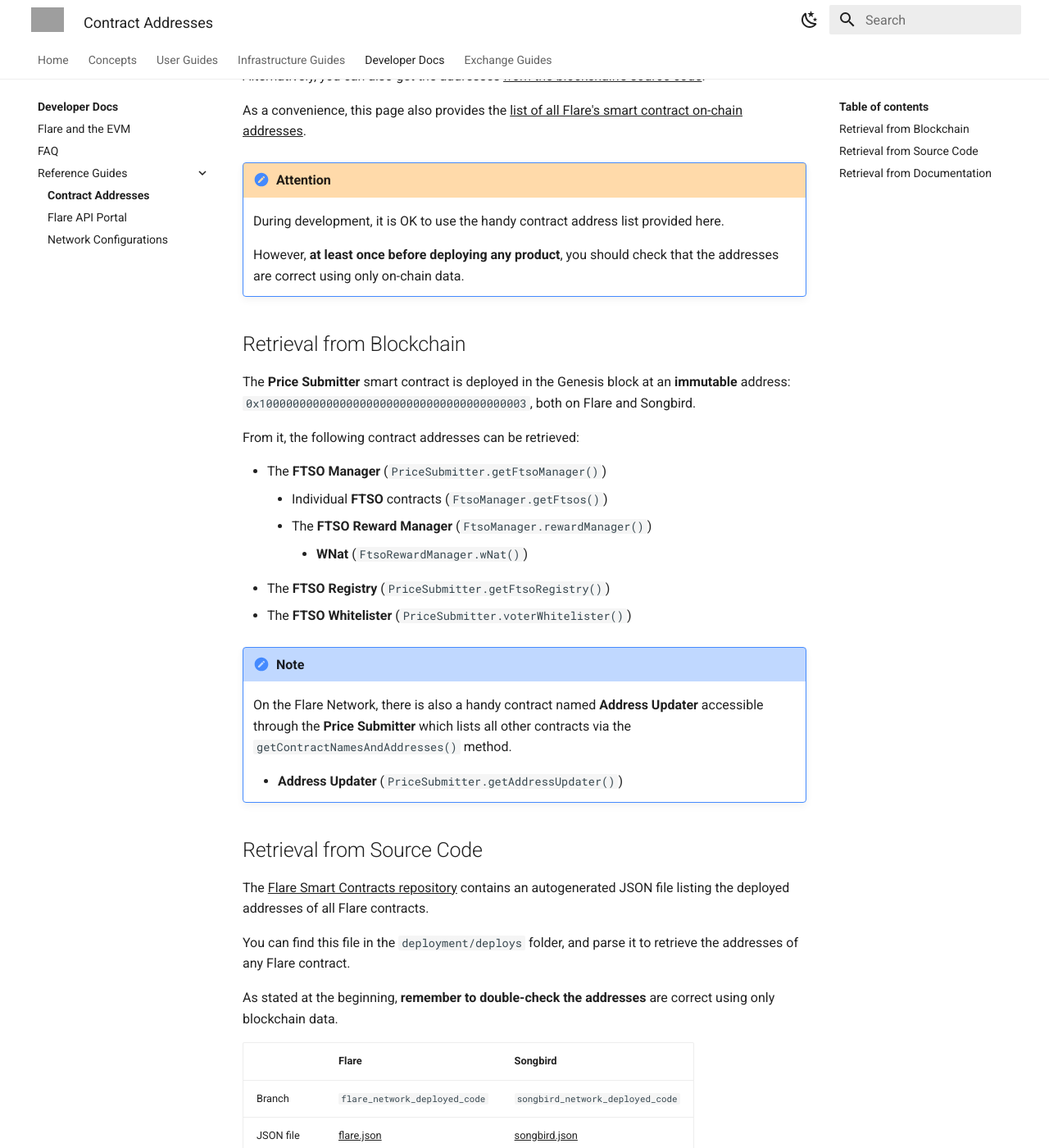
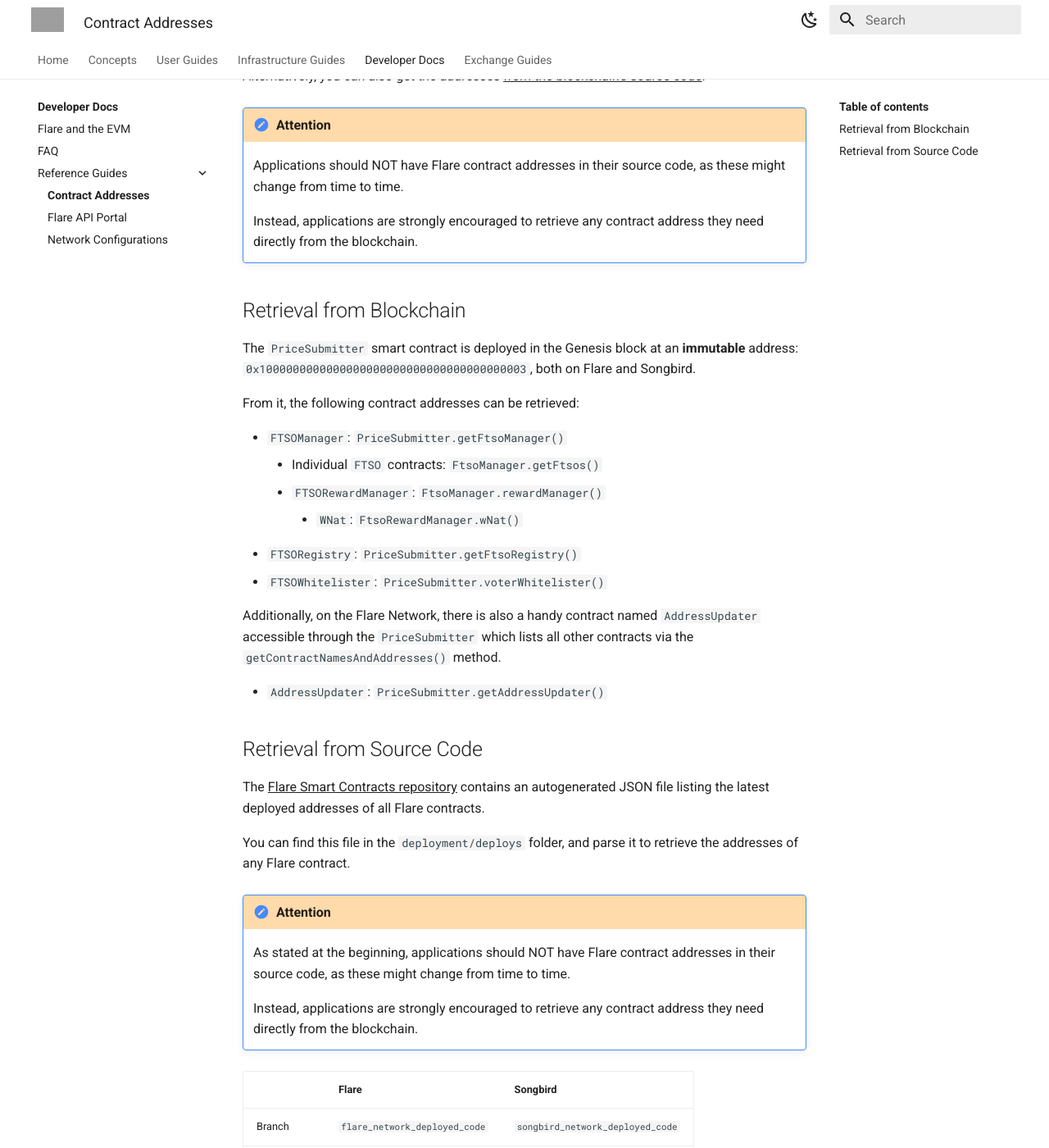
Before and after one commit to flare-foundation/docs, an MkDocs documentation site: the page built from docs/dev/reference/contracts.md, in a window 1280 px wide and 1400 px high, scrolled down 190 px. Shown: the whole window at 82% size. Built offline with MkDocs 1.6.1 and Material for MkDocs 9.7.7, drawn with Linux system fonts in a browser that asks for light colours; comment, search, counter and statistics services are not loaded; some of the changed text lies outside the part shown; grey boxes are pictures that could not be loaded.

Commit message:
Remove contract addresses from docs
No mention of any Flare contract address.
They all should be retrieved from the blockchain.

```diff
--- a/docs/dev/reference/contracts.md
+++ b/docs/dev/reference/contracts.md
@@ -1,43 +1,43 @@
 # Contract Addresses
 
-**The most secure way** to retrieve contract addresses is [from the blockchain itself](#retrieval-from-blockchain).
+The most secure way to retrieve contract addresses is [from the blockchain itself](#retrieval-from-blockchain).
 
 Alternatively, you can also get the addresses [from the blockchain's source code](#retrieval-from-source-code).
 
-As a convenience, this page also provides the [list of all Flare's smart contract on-chain addresses](#retrieval-from-documentation).
+!!! attention
+
+    Applications should NOT have Flare contract addresses in their source code, as these might change from time to time.
+
+    Instead, applications are strongly encouraged to retrieve any contract address they need directly from the blockchain.
+
+## Retrieval from Blockchain
+
+The `PriceSubmitter` smart contract is deployed in the Genesis block at an **immutable** address: `0x1000000000000000000000000000000000000003`, both on Flare and Songbird.
+
+From it, the following contract addresses can be retrieved:
+
+- `FTSOManager`: `PriceSubmitter.getFtsoManager()`
+    - Individual `FTSO` contracts: `FtsoManager.getFtsos()`
+    - `FTSORewardManager`: `FtsoManager.rewardManager()`
+        - `WNat`: `FtsoRewardManager.wNat()`
+- `FTSORegistry`: `PriceSubmitter.getFtsoRegistry()`
+- `FTSOWhitelister`: `PriceSubmitter.voterWhitelister()`
+
+Additionally, on the Flare Network, there is also a handy contract named `AddressUpdater` accessible through the `PriceSubmitter` which lists all other contracts via the `getContractNamesAndAddresses()` method.
+
+- `AddressUpdater`: `PriceSubmitter.getAddressUpdater()`
+
+## Retrieval from Source Code
+
+The [Flare Smart Contracts repository](https://gitlab.com/flarenetwork/flare-smart-contracts) contains an autogenerated JSON file listing the latest deployed addresses of all Flare contracts.
+
+You can find this file in the `deployment/deploys` folder, and parse it to retrieve the addresses of any Flare contract.
 
 !!! attention
 
-    During development, it is OK to use the handy contract address list provided here.
+    As stated at the beginning, applications should NOT have Flare contract addresses in their source code, as these might change from time to time.
 
-    However, **at least once before deploying any product**, you should check that the addresses are correct using only on-chain data.
-
-## Retrieval from Blockchain
-
-The **Price Submitter** smart contract is deployed in the Genesis block at an **immutable** address: `0x1000000000000000000000000000000000000003`, both on Flare and Songbird.
-
-From it, the following contract addresses can be retrieved:
-
-- The **FTSO Manager** (`PriceSubmitter.getFtsoManager()`)
-    - Individual **FTSO** contracts (`FtsoManager.getFtsos()`)
-    - The **FTSO Reward Manager** (`FtsoManager.rewardManager()`)
-        - **WNat** (`FtsoRewardManager.wNat()`)
-- The **FTSO Registry** (`PriceSubmitter.getFtsoRegistry()`)
-- The **FTSO Whitelister** (`PriceSubmitter.voterWhitelister()`)
-
-!!! note
-
-    On the Flare Network, there is also a handy contract named **Address Updater** accessible through the **Price Submitter** which lists all other contracts via the `getContractNamesAndAddresses()` method.
-
-    - **Address Updater** (`PriceSubmitter.getAddressUpdater()`)
-
-## Retrieval from Source Code
-
-The [Flare Smart Contracts repository](https://gitlab.com/flarenetwork/flare-smart-contracts) contains an autogenerated JSON file listing the deployed addresses of all Flare contracts.
-
-You can find this file in the `deployment/deploys` folder, and parse it to retrieve the addresses of any Flare contract.
-
-As stated at the beginning, **remember to double-check the addresses** are correct using only blockchain data.
+    Instead, applications are strongly encouraged to retrieve any contract address they need directly from the blockchain.
 
 |           | Flare                         | Songbird                         |
 | --------- | ----------------------------- | -------------------------------- |
@@ -46,33 +46,3 @@
 
 [f-json]: https://gitlab.com/flarenetwork/flare-smart-contracts/-/blob/flare_network_deployed_code/deployment/deploys/flare.json
 [s-json]: https://gitlab.com/flarenetwork/flare-smart-contracts/-/blob/songbird_network_deployed_code/deployment/deploys/songbird.json
-
-## Retrieval from Documentation
-
-Finally, for convenience, here is the list of all contract addresses.
-
-As stated at the beginning, **remember to double-check the addresses** are correct using only blockchain data.
-
-| Contract                 | Flare Address                   | Songbird Address                |
-| ------------------------ | ------------------------------- | ------------------------------- |
-| **Address Updater**      | [0xbAF89d...][f-addr-updater]   |                                 |
-| **FTSO Manager**         | [0x2F5107...][f-ftso-manager]   | [0xbfA12e...][s-ftso-manager]   |
-| **FTSO Registry**        | [0x13DC2b...][f-ftso-registry]  | [0x6D222f...][s-ftso-registry]  |
-| **FTSO Price Submitter** | [0x100000...][f-ftso-submitter] | [0x100000...][s-ftso-submitter] |
-| **FTSO Reward Manager**  | [0x9EDCa8...][f-ftso-rewards]   | [0xc57383...][s-ftso-rewards]   |
-| **FTSO Whitelister**     | [0x0F4549...][f-ftso-whitelist] | [0xa76906...][s-ftso-whitelist] |
-| **WNat**                 | [0x1D80c4...][f-wnat]           | [0x02f082...][s-wnat]           |
-
-[f-ftso-manager]:   https://flare-explorer.flare.network/address/0x2F5107461D1BF7D4D6d3b2b577621b2071343166
-[f-ftso-registry]:  https://flare-explorer.flare.network/address/0x13DC2b5053857AE17a4f95aFF55530b267F3E040
-[f-ftso-submitter]: https://flare-explorer.flare.network/address/0x1000000000000000000000000000000000000003
-[f-ftso-rewards]:   https://flare-explorer.flare.network/address/0x9EDCa806834e89cC928EF4951cE0506Be8416309
-[f-ftso-whitelist]: https://flare-explorer.flare.network/address/0x0F45493e4C321b238e1fA242692BFFf3f30fBdfD
-[f-wnat]:           https://flare-explorer.flare.network/address/0x1D80c49BbBCd1C0911346656B529DF9E5c2F783d
-[f-addr-updater]:   https://flare-explorer.flare.network/address/0xbAF89d873d198FF78E72D2745B01cBA3c6e5BE6B
-[s-ftso-manager]:   https://flare-explorer.flare.network/address/0xbfA12e4E1411B62EdA8B035d71735667422A6A9e
-[s-ftso-registry]:  https://songbird-explorer.flare.network/address/0x6D222fb4544ba230d4b90BA1BfC0A01A94E6cB23
-[s-ftso-submitter]: https://songbird-explorer.flare.network/address/0x1000000000000000000000000000000000000003
-[s-ftso-rewards]:   https://songbird-explorer.flare.network/address/0xc5738334b972745067fFa666040fdeADc66Cb925
-[s-ftso-whitelist]: https://songbird-explorer.flare.network/address/0xa76906EfBA6dFAe155FfC4c0eb36cDF0A28ae24D
-[s-wnat]:           https://songbird-explorer.flare.network/address/0x02f0826ef6aD107Cfc861152B32B52fD11BaB9ED
```
